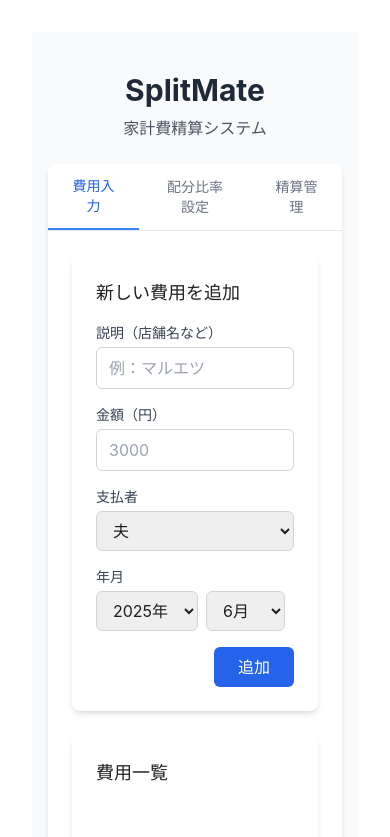
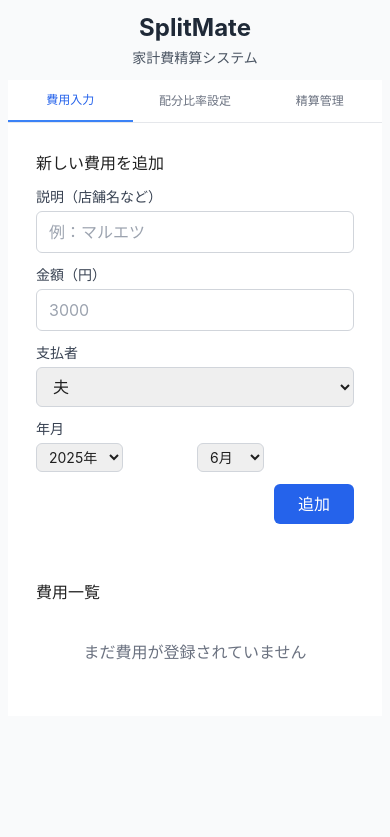
Before and after one commit to atsushimemet/splitmate-free-not-auth, a React (Vite) app in the folder frontend/: page / in a window 390 px wide. Shown: the top 837 px of the page. Built offline with nearby package versions, Linux system fonts and the light colour scheme.

Commit message:
feat: スマホUI最適化でフルスクリーン表示に改善
画面いっぱいを活用しタブ・フォーム・テーブルをモバイル最適化
レスポンシブデザインでデスクトップとの併用も可能

```diff
--- a/frontend/src/App.tsx
+++ b/frontend/src/App.tsx
@@ -17,35 +17,35 @@ function App() {
   ]
 
   return (
-    <div className="min-h-screen bg-gray-50 p-4">
-      <div className="max-w-6xl mx-auto">
-        <header className="text-center py-6">
-          <h1 className="text-3xl font-bold text-gray-800">SplitMate</h1>
-          <p className="text-gray-600 mt-2">家計費精算システム</p>
+    <div className="min-h-screen bg-gray-50">
+      <div className="w-full lg:max-w-6xl lg:mx-auto">
+        <header className="text-center py-3 px-4 lg:py-6">
+          <h1 className="text-2xl lg:text-3xl font-bold text-gray-800">SplitMate</h1>
+          <p className="text-gray-600 mt-1 text-sm lg:text-base">家計費精算システム</p>
         </header>
 
         {/* タブナビゲーション */}
-        <div className="bg-white rounded-lg shadow-md">
+        <div className="bg-white lg:rounded-lg lg:shadow-md mx-2 lg:mx-0">
           <div className="border-b border-gray-200">
             <nav className="flex">
               {tabs.map((tab) => (
                 <button
                   key={tab.id}
-                  className={`py-3 px-6 text-sm font-medium transition-colors ${
+                  className={`flex-1 py-3 px-2 lg:px-6 text-xs lg:text-sm font-medium transition-colors ${
                     activeTab === tab.id
                       ? 'border-b-2 border-blue-500 text-blue-600'
                       : 'text-gray-500 hover:text-gray-700'
                   }`}
                   onClick={() => setActiveTab(tab.id as TabType)}
                 >
-                  {tab.label}
+                  <span className="block lg:inline">{tab.label}</span>
                 </button>
               ))}
             </nav>
           </div>
 
           {/* タブコンテンツ */}
-          <div className="p-6">
+          <div className="p-3 lg:p-6">
             {tabs.find(tab => tab.id === activeTab)?.content}
           </div>
         </div>
--- a/frontend/src/components/ExpenseForm.tsx
+++ b/frontend/src/components/ExpenseForm.tsx
@@ -71,11 +71,11 @@ export const ExpenseForm = ({ onSubmit }: ExpenseFormProps) => {
   }
 
   return (
-    <div className="bg-white p-6 rounded-lg shadow-md mb-6">
-      <h3 className="text-lg font-semibold mb-4">新しい費用を追加</h3>
+    <div className="bg-white p-4 lg:p-6 lg:rounded-lg lg:shadow-md mb-4 lg:mb-6">
+      <h3 className="text-base lg:text-lg font-semibold mb-3 lg:mb-4">新しい費用を追加</h3>
 
-      <form onSubmit={handleSubmit} className="space-y-4">
-        <div className="grid grid-cols-1 md:grid-cols-2 gap-4">
+      <form onSubmit={handleSubmit} className="space-y-3 lg:space-y-4">
+        <div className="grid grid-cols-1 lg:grid-cols-2 gap-3 lg:gap-4">
           {/* 説明 */}
           <div>
             <label htmlFor="description" className="block text-sm font-medium text-gray-700 mb-1">
--- a/frontend/src/components/ExpenseList.tsx
+++ b/frontend/src/components/ExpenseList.tsx
@@ -88,24 +88,24 @@ export const ExpenseList = ({ expenses, onDelete, onUpdate }: ExpenseListProps)
 
   if (expenses.length === 0) {
     return (
-      <div className="bg-white p-6 rounded-lg shadow-md">
-        <h3 className="text-lg font-semibold mb-4">費用一覧</h3>
-        <p className="text-gray-500 text-center py-8">まだ費用が登録されていません</p>
+      <div className="bg-white p-4 lg:p-6 lg:rounded-lg lg:shadow-md">
+        <h3 className="text-base lg:text-lg font-semibold mb-3 lg:mb-4">費用一覧</h3>
+        <p className="text-gray-500 text-center py-6 lg:py-8">まだ費用が登録されていません</p>
       </div>
     )
   }
 
   return (
-    <div className="bg-white rounded-lg shadow-md">
-      <div className="p-6 border-b border-gray-200">
-        <div className="flex justify-between items-center mb-4">
-          <h3 className="text-lg font-semibold">費用一覧</h3>
+    <div className="bg-white lg:rounded-lg lg:shadow-md">
+      <div className="p-4 lg:p-6 border-b border-gray-200">
+        <div className="flex flex-col lg:flex-row lg:justify-between lg:items-center mb-3 lg:mb-4 gap-2 lg:gap-0">
+          <h3 className="text-base lg:text-lg font-semibold">費用一覧</h3>
           <div className="flex gap-2 items-center">
             {/* 月フィルター */}
             <select
               value={filterMonth}
               onChange={(e) => setFilterMonth(e.target.value)}
-              className="px-3 py-1 border border-gray-300 rounded-md text-sm"
+              className="px-2 lg:px-3 py-1 border border-gray-300 rounded-md text-xs lg:text-sm flex-1 lg:flex-none"
             >
               <option value="">全ての月</option>
               {getMonthOptions().map(month => (
@@ -119,7 +119,7 @@ export const ExpenseList = ({ expenses, onDelete, onUpdate }: ExpenseListProps)
             {selectedItems.size > 0 && (
               <button
                 onClick={handleBulkDelete}
-                className="px-3 py-1 bg-red-600 text-white text-sm rounded-md hover:bg-red-700"
+                className="px-2 lg:px-3 py-1 bg-red-600 text-white text-xs lg:text-sm rounded-md hover:bg-red-700 whitespace-nowrap"
               >
                 選択削除 ({selectedItems.size})
               </button>
--- a/frontend/src/components/YearMonthSelector.tsx
+++ b/frontend/src/components/YearMonthSelector.tsx
@@ -29,13 +29,13 @@ export const YearMonthSelector = ({ value, onChange, className = '', error }: Ye
     onChange(newValue)
   }
 
-  const baseSelectClass = `px-3 py-2 border rounded-md focus:outline-none focus:ring-2 focus:ring-blue-500 ${
+  const baseSelectClass = `px-2 lg:px-3 py-1 lg:py-2 border rounded-md focus:outline-none focus:ring-2 focus:ring-blue-500 text-sm ${
     error ? 'border-red-500' : 'border-gray-300'
   }`
 
   return (
     <div className={className}>
-      <div className="flex gap-2">
+      <div className="flex gap-1 lg:gap-2">
         {/* 年選択 */}
         <div className="flex-1">
           <select
--- a/frontend/src/index.css
+++ b/frontend/src/index.css
@@ -24,7 +24,17 @@ body {
 }
 
 #root {
-  max-width: 1280px;
-  margin: 0 auto;
-  padding: 2rem;
+  /* モバイルファーストでフルスクリーン表示 */
+  width: 100%;
+  margin: 0;
+  padding: 0;
 }
+
+/* デスクトップサイズでのみ最大幅とパディングを適用 */
+@media (min-width: 1024px) {
+  #root {
+    max-width: 1280px;
+    margin: 0 auto;
+    padding: 1rem;
+  }
+}
```
